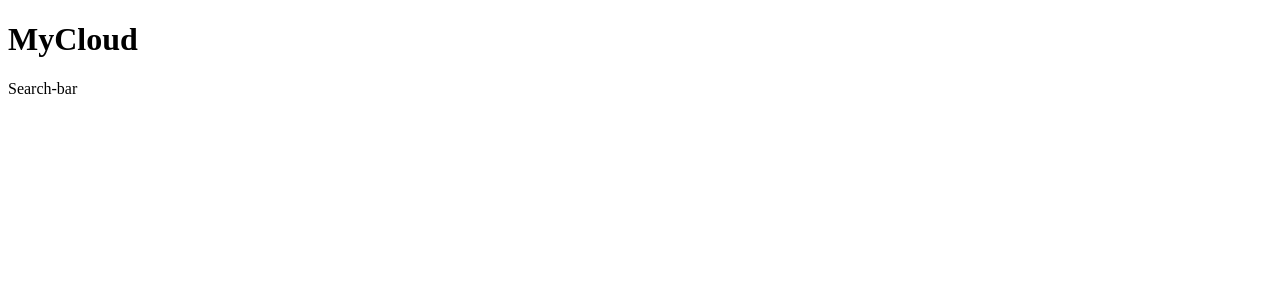
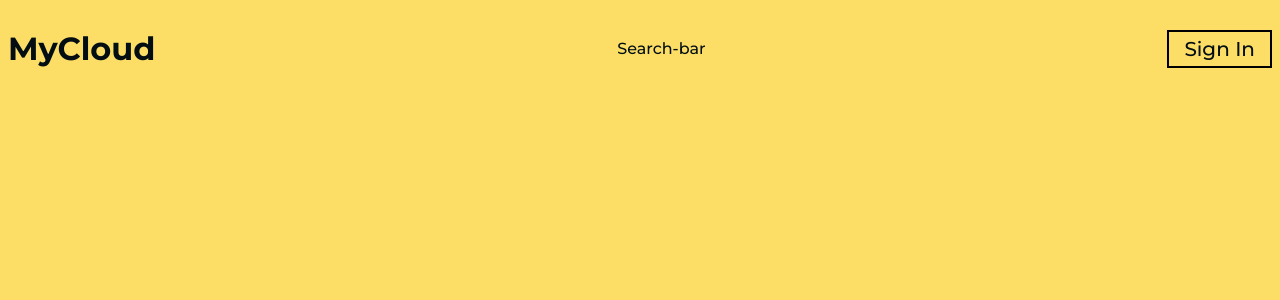
Before and after one commit to k0rabl/storage, a React (Create React App) app in the folder client/: page / in a window 1280 px wide. Before the commit this address had no page. Shown: the top 300 px of the page. Built offline with nearby package versions, Linux system fonts and the light colour scheme.

Commit message:
Add some styles

```diff
--- a/client/package.json
+++ b/client/package.json
@@ -15,6 +15,7 @@
     "@types/react-router": "^5.1.18",
     "axios": "^0.24.0",
     "classnames": "^2.3.1",
+    "node-sass": "^7.0.1",
     "react": "^17.0.2",
     "react-dom": "^17.0.2",
     "react-redux": "^7.2.6",
--- /dev/null
+++ b/client/src/app/app.sass
@@ -0,0 +1,10 @@
+@import url('https://fonts.googleapis.com/css2?family=Montserrat:wght@200;500;700&display=swap')
+
+body
+  background-color: #fcde67
+  color: #030e12
+  font-family: 'Montserrat', sans-serif
+a
+  color: inherit
+  text-decoration: none
+  font-size: inherit
--- a/client/src/app/index.tsx
+++ b/client/src/app/index.tsx
@@ -3,7 +3,7 @@ import { BrowserRouter } from 'react-router-dom';
 import { Header } from '../features/header';
 import { Routing } from '../pages';
 
-
+import './app.sass'
 
 const App:FunctionComponent<{}> = () => {
   return (
--- a/client/src/features/auth/authMidleware.tsx
+++ b/client/src/features/auth/model/authMidleware.tsx
@@ -2,8 +2,8 @@ import { AnyAction, ThunkAction } from '@reduxjs/toolkit'
 
 import { logIn } from './authSlice'
 
-import { instance } from '../../configs/axios'
-import { RootState } from '../../redux/store'
+import { instance } from '../../../configs/axios'
+import { RootState } from '../../../redux/store'
 
 export const loginThunk =   (email: string, password: string):  ThunkAction<void, RootState, unknown, AnyAction> => async dispatch => {
   await instance.post('/auth/login',{
--- /dev/null
+++ b/client/src/features/auth/ui/loginBtns/index.tsx
@@ -0,0 +1,18 @@
+import { FunctionComponent } from "react"
+import { Button } from "../../../../shared/button"
+
+interface IProps {}
+
+export const LoginBtns:FunctionComponent<IProps> = () => {
+  const token = localStorage.getItem('token')
+
+  return(
+    <div>
+      {
+        token
+          ? <Button label="Sign Out" click={() => {}} classes={['btn-primary']}/>
+          : <Button label="Sign In" route='/auth' classes={['btn-primary']}/>
+      }
+    </div>
+  )
+}
--- /dev/null
+++ b/client/src/features/header/header.sass
@@ -0,0 +1,4 @@
+.header
+  display: flex
+  justify-content: space-between
+  align-items: center
--- a/client/src/features/header/index.tsx
+++ b/client/src/features/header/index.tsx
@@ -1,14 +1,17 @@
 import { FunctionComponent } from "react"
+import { LoginBtns } from '../auth/ui/loginBtns'
+
+import './header.sass'
 
 interface IProps {}
 
 export const Header:FunctionComponent<IProps> = () => {
   const token = localStorage.getItem('token')
   return(
-    <div>
+    <div className="header">
       <h1>MyCloud</h1>
       <p>Search-bar</p>
-
+      <LoginBtns/>
     </div>
   )
 }
--- a/client/src/pages/auth/index.tsx
+++ b/client/src/pages/auth/index.tsx
@@ -1,7 +1,7 @@
 import { FunctionComponent } from 'react';
 import { connect } from 'react-redux';
 import { ThunkDispatch } from 'redux-thunk';
-import { loginThunk } from '../../features/auth/authMidleware';
+import { loginThunk } from '../../features/auth/model/authMidleware';
 import { RootState } from '../../redux/store';
 
 interface IProps {
--- a/client/src/redux/store.tsx
+++ b/client/src/redux/store.tsx
@@ -1,6 +1,6 @@
 import { configureStore } from "@reduxjs/toolkit"
 
-import authSlice from "../features/auth/authSlice"
+import authSlice from "../features/auth/model/authSlice"
 
 export const store = configureStore({
   reducer: {
--- /dev/null
+++ b/client/src/shared/button/button.sass
@@ -0,0 +1,12 @@
+.btn
+  padding: 5px 15px
+  font-size: 20px
+  border-style: solid
+  border-width: 2px
+  cursor: pointer
+  transition: background-color .3s
+  max-width: 250px
+  &-primary
+    border-color: #000
+  &:hover
+    background-color: #5bccf6
--- a/client/src/shared/button/index.tsx
+++ b/client/src/shared/button/index.tsx
@@ -1,13 +1,19 @@
 import classNames from "classnames";
 import { FC } from "react";
+import { Link } from "react-router-dom";
+
+import './button.sass'
 
 interface IProps {
   label: string
-  click: () => void
+  click?: () => void
   classes: string[]
+  route?: string
 }
 
-export const Button:FC<IProps> = ({label, click, classes}) =>
-  <div onClick={click} className={classNames(classes)}>
-    {label}
+export const Button:FC<IProps> = ({label, click, classes, route}) =>
+  <div onClick={click} className={classNames(['btn', ...classes])}>
+    {
+      route ? <Link to={route}>{label}</Link> : label
+    }
   </div>
```
Also changed, not shown: client/src/features/auth/model/authSlice.tsx (renamed from client/src/features/auth/authSlice.tsx), 1 other file (tests, documents, lock files or other folders).
